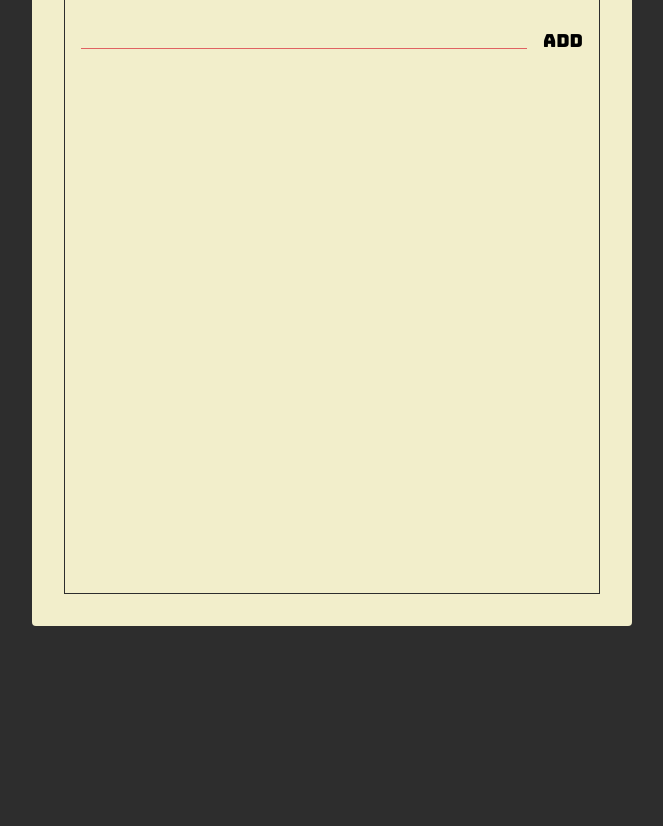
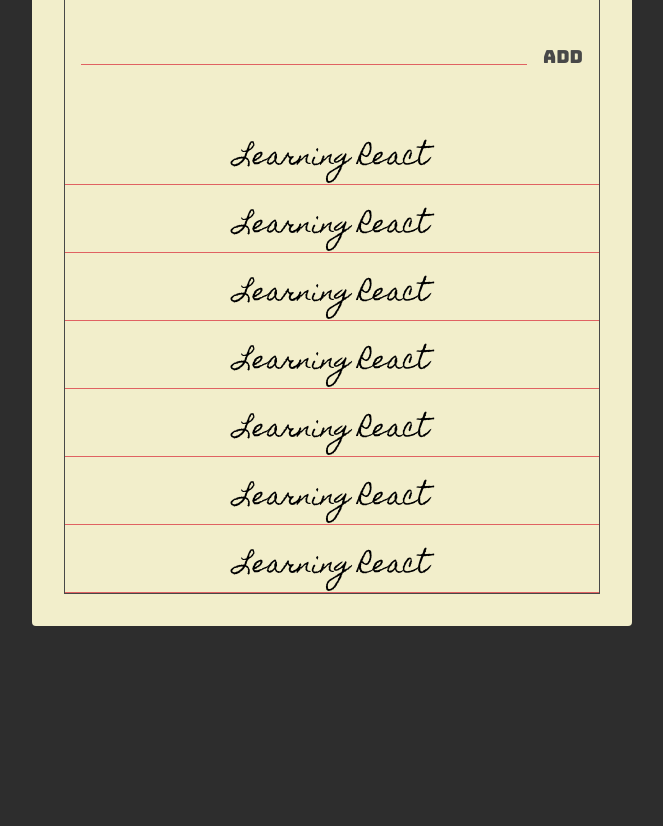
Before and after one commit to Alfianarga/react-course, a website: page index.html in a window 1280 px wide. Shown: the part 374-1200 px from the top of the page, without its empty margins (308-971 px from the left). Drawn offline with Linux system fonts and the light colour scheme.

Commit message:
tambah todolist section

```diff
--- a/index.html
+++ b/index.html
@@ -15,16 +15,41 @@
     <div class="container">
       <div class="frame">
         <section class="header">
-          <button class="header-btn">Add</button>
+          <button class="header-btn main-black-color">Add</button>
           <h1 class="header-title">Todo List</h1>
           <button class="header-btn main-red-color">Clear</button>
         </section>
 
         <section class="add">
-          <from class="add-form">
+          <form class="add-form">
             <input type="text" class="add-input" />
-            <button class="add-btn">Add</button>
-          </from>
+            <button class="add-btn main-black-color">Add</button>
+          </form>
+        </section>
+
+        <section class="todos">
+          <div class="todo">
+            <span class="todo-text">Learning React</span>
+          </div>
+          <div class="todo">
+            <span class="todo-text">Learning React</span>
+          </div>
+          <div class="todo">
+            <span class="todo-text">Learning React</span>
+          </div>
+          <div class="todo">
+            <span class="todo-text">Learning React</span>
+          </div>
+          <div class="todo">
+            <span class="todo-text">Learning React</span>
+          </div>
+          <div class="todo">
+            <span class="todo-text">Learning React</span>
+          </div>
+          <div class="todo">
+            <span class="todo-text">Learning React</span>
+          </div>
+          </div>
         </section>
       </div>
     </div>
--- a/styles.css
+++ b/styles.css
@@ -4,10 +4,15 @@
 
 :root {
   --main-red-color: #e06262;
+  --main-black-color: #484848;
 }
 
 .main-red-color {
   color: var(--main-red-color);
+}
+
+.main-black-color {
+  color: var(--main-black-color);
 }
 
 html {
@@ -42,11 +47,12 @@
 }
 
 .frame {
-  border: 1px solid #2d2d2d;
+  border: 1px solid var(--main-black-color);
   height: 100%;
 
   display: flex;
   flex-direction: column;
+  justify-content: space-between;
 }
 
 .header {
@@ -58,6 +64,7 @@
   flex: 1px;
   text-align: center;
 
+  color: var(--main-black-color);
   font-size: 3.6rem;
   font-family: "Homemade Apple", sans-serif;
   text-transform: lowercase;
@@ -73,6 +80,14 @@
   background: unset;
   border: unset;
   outline: unset;
+}
+
+.header-btn.main-red-color:active {
+  text-shadow: 1px 1px 2px var(--main-red-color);
+}
+
+.header-btn.main-black-color:active {
+  text-shadow: 1px 1px 2px var(--main-black-color);
 }
 
 .add {
@@ -111,3 +126,26 @@
   border: unset;
   outline: unset;
 }
+
+.add-btn.main-black-color:active {
+  text-shadow: 1px 1px 2px var(--main-black-color);
+}
+
+.todos {
+  display: flex;
+  flex-direction: column;
+}
+
+.todo {
+  position: relative;
+
+  flex: 1 0 auto;
+  text-align: center;
+
+  min-height: 34px;
+  margin: 16px 0 0;
+  font-family: "Homemade Apple", sans-serif;
+  font-size: 24px;
+
+  border-bottom: 1px solid var(--main-red-color);
+}
```
